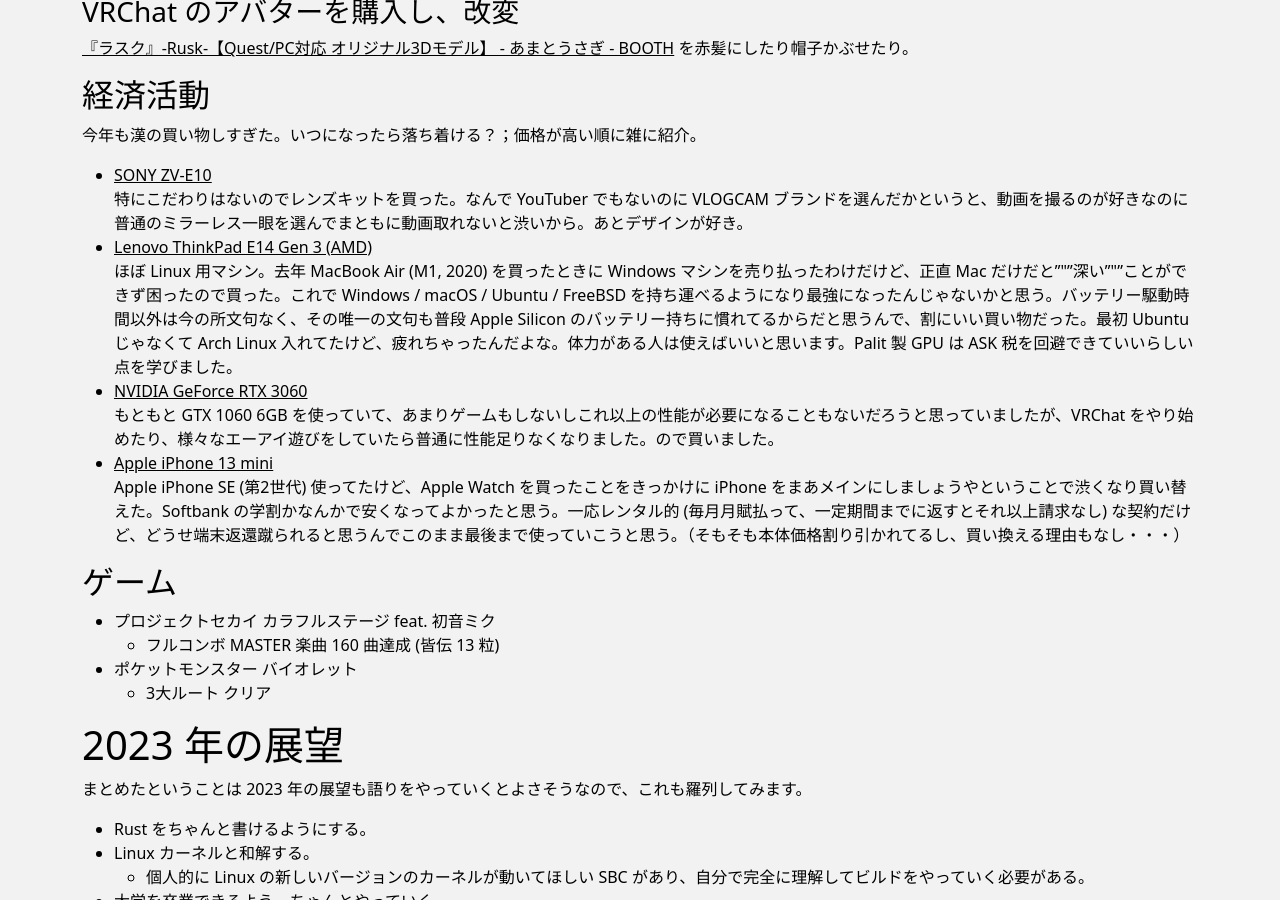
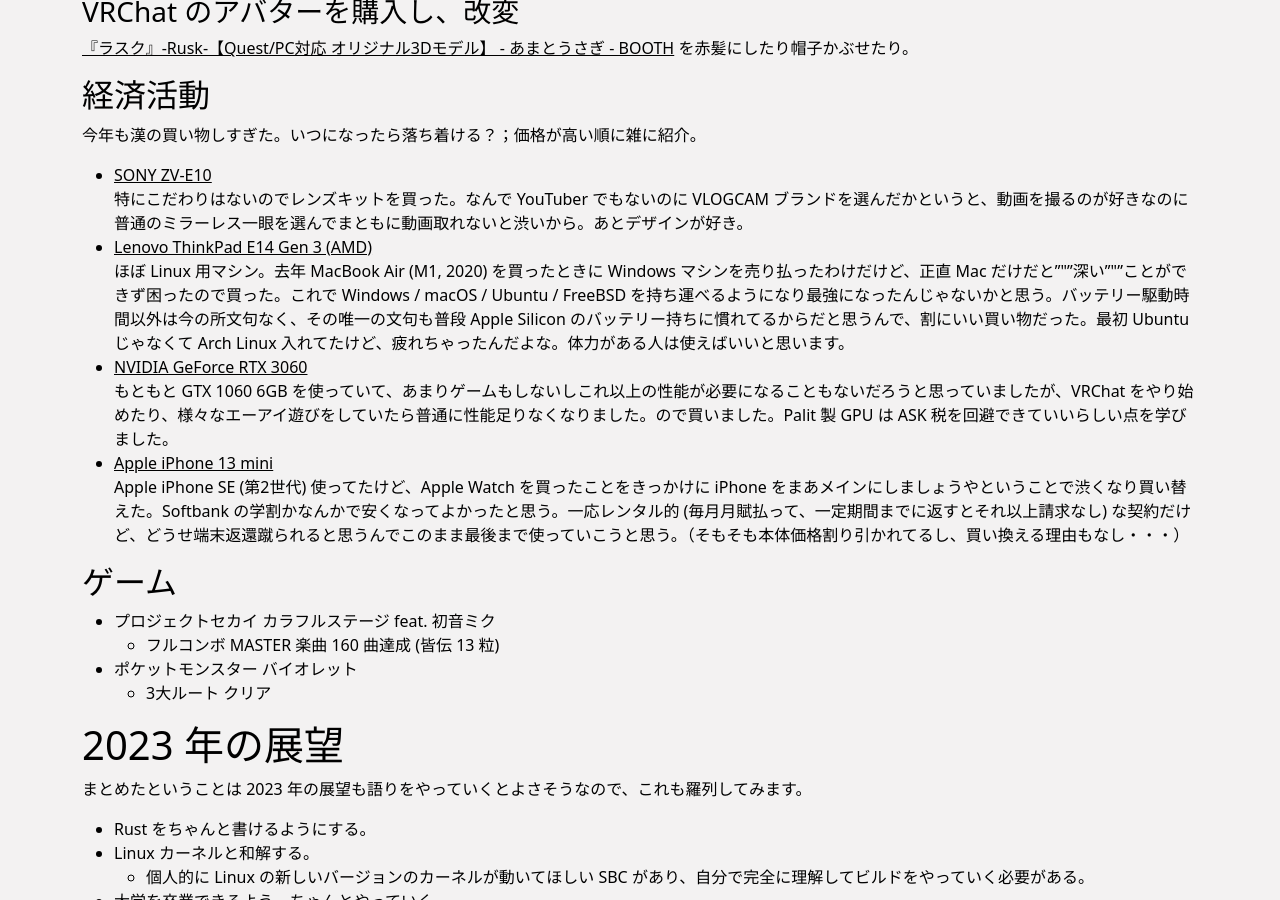
Before and after one commit to yudejp/yude.jp_v3, a Jekyll site: the page built from _posts/2022-12-25-wrapping.md, in a window 1280 px wide and 900 px high, scrolled down 2620 px. Built offline with Jekyll 4.4.1, drawn with Linux system fonts in a browser that asks for light colours; nearby versions of some CDN libraries; comment, search, counter and statistics services are not loaded.

Commit message:
fix typo

```diff
--- a/_posts/2022-12-25-wrapping.md
+++ b/_posts/2022-12-25-wrapping.md
@@ -77,9 +77,9 @@
 * [SONY ZV-E10](https://www.sony.jp/ichigan/products/ZV-E10/)\
 特にこだわりはないのでレンズキットを買った。なんで YouTuber でもないのに VLOGCAM ブランドを選んだかというと、動画を撮るのが好きなのに普通のミラーレス一眼を選んでまともに動画取れないと渋いから。あとデザインが好き。
 * [Lenovo ThinkPad E14 Gen 3 (AMD)](https://www.lenovo.com/jp/ja/p/laptops/thinkpad/thinkpad-e-series/thinkpad-e14-gen-3-(14%E2%80%9D-amd)/22tpe14e4a3)\
-ほぼ Linux 用マシン。去年 MacBook Air (M1, 2020) を買ったときに Windows マシンを売り払ったわけだけど、正直 Mac だけだと"""深い"""ことができず困ったので買った。これで Windows / macOS / Ubuntu / FreeBSD を持ち運べるようになり最強になったんじゃないかと思う。バッテリー駆動時間以外は今の所文句なく、その唯一の文句も普段 Apple Silicon のバッテリー持ちに慣れてるからだと思うんで、割にいい買い物だった。最初 Ubuntu じゃなくて Arch Linux 入れてたけど、疲れちゃったんだよな。体力がある人は使えばいいと思います。Palit 製 GPU は ASK 税を回避できていいらしい点を学びました。
+ほぼ Linux 用マシン。去年 MacBook Air (M1, 2020) を買ったときに Windows マシンを売り払ったわけだけど、正直 Mac だけだと"""深い"""ことができず困ったので買った。これで Windows / macOS / Ubuntu / FreeBSD を持ち運べるようになり最強になったんじゃないかと思う。バッテリー駆動時間以外は今の所文句なく、その唯一の文句も普段 Apple Silicon のバッテリー持ちに慣れてるからだと思うんで、割にいい買い物だった。最初 Ubuntu じゃなくて Arch Linux 入れてたけど、疲れちゃったんだよな。体力がある人は使えばいいと思います。
 * [NVIDIA GeForce RTX 3060](https://www.nvidia.com/ja-jp/geforce/graphics-cards/30-series/rtx-3060-3060ti/)\
-もともと GTX 1060 6GB を使っていて、あまりゲームもしないしこれ以上の性能が必要になることもないだろうと思っていましたが、VRChat をやり始めたり、様々なエーアイ遊びをしていたら普通に性能足りなくなりました。ので買いました。
+もともと GTX 1060 6GB を使っていて、あまりゲームもしないしこれ以上の性能が必要になることもないだろうと思っていましたが、VRChat をやり始めたり、様々なエーアイ遊びをしていたら普通に性能足りなくなりました。ので買いました。Palit 製 GPU は ASK 税を回避できていいらしい点を学びました。
 * [Apple iPhone 13 mini](https://support.apple.com/kb/SP847?locale=ja_JP)\
 Apple iPhone SE (第2世代) 使ってたけど、Apple Watch を買ったことをきっかけに iPhone をまあメインにしましょうやということで渋くなり買い替えた。Softbank の学割かなんかで安くなってよかったと思う。一応レンタル的 (毎月月賦払って、一定期間までに返すとそれ以上請求なし) な契約だけど、どうせ端末返還蹴られると思うんでこのまま最後まで使っていこうと思う。（そもそも本体価格割り引かれてるし、買い換える理由もなし・・・）
 
```
